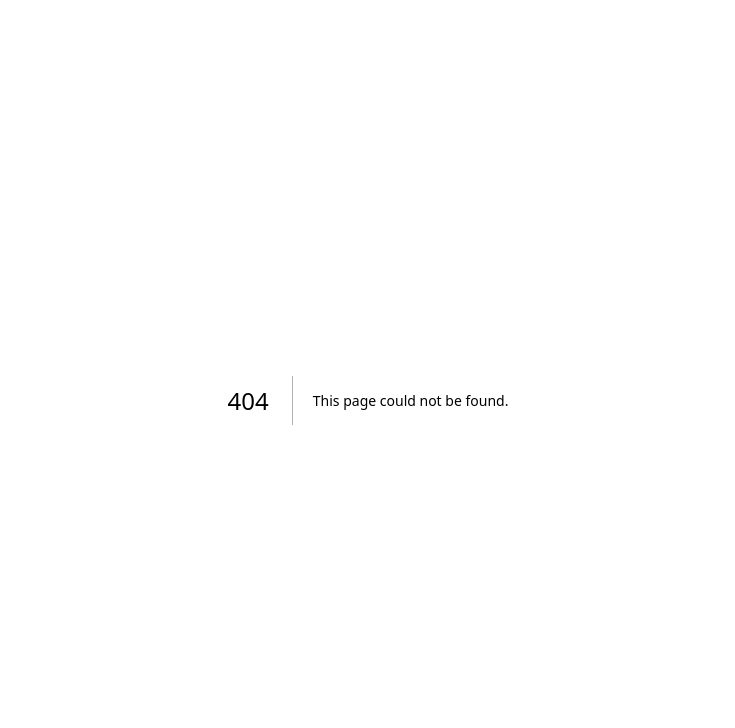
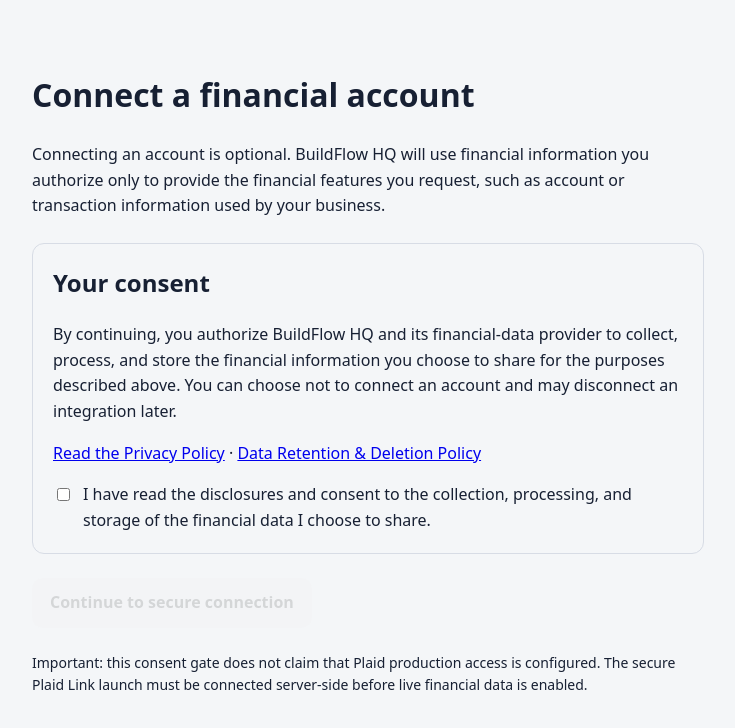
Before and after one commit to stevensapps-ash/-BuildFlowhq2, a Next.js app: page /connect-financial in a window 1280 px wide. Before the commit this address had no page. Shown: the top 728 px of the page, without its empty margins (272-1007 px from the left). Built offline with nearby package versions, Linux system fonts and the light colour scheme.

Commit message:
Add financial data consent gate

```diff
--- /dev/null
+++ b/app/connect-financial/page.tsx
@@ -0,0 +1,18 @@
+'use client'
+import { useState } from 'react'
+
+export default function ConnectFinancialAccount() {
+  const [accepted,setAccepted]=useState(false)
+  return <main style={{maxWidth:720,margin:'0 auto',padding:'48px 24px',fontFamily:'system-ui',lineHeight:1.6,color:'#172033'}}>
+    <h1>Connect a financial account</h1>
+    <p>Connecting an account is optional. BuildFlow HQ will use financial information you authorize only to provide the financial features you request, such as account or transaction information used by your business.</p>
+    <div style={{padding:20,border:'1px solid #d7dce5',borderRadius:12,margin:'24px 0'}}>
+      <h2 style={{marginTop:0}}>Your consent</h2>
+      <p>By continuing, you authorize BuildFlow HQ and its financial-data provider to collect, process, and store the financial information you choose to share for the purposes described above. You can choose not to connect an account and may disconnect an integration later.</p>
+      <p><a href="/privacy">Read the Privacy Policy</a> · <a href="/data-policy">Data Retention & Deletion Policy</a></p>
+      <label style={{display:'flex',gap:10,alignItems:'flex-start'}}><input type="checkbox" checked={accepted} onChange={e=>setAccepted(e.target.checked)} style={{marginTop:6}}/><span>I have read the disclosures and consent to the collection, processing, and storage of the financial data I choose to share.</span></label>
+    </div>
+    <button disabled={!accepted} onClick={()=>alert('Consent recorded. Plaid Link should be launched here only after the server-side Plaid integration is configured.')} style={{padding:'12px 18px',borderRadius:10,border:0,fontWeight:700,cursor:accepted?'pointer':'not-allowed'}}>Continue to secure connection</button>
+    <p style={{marginTop:24,fontSize:14}}>Important: this consent gate does not claim that Plaid production access is configured. The secure Plaid Link launch must be connected server-side before live financial data is enabled.</p>
+  </main>
+}
```
